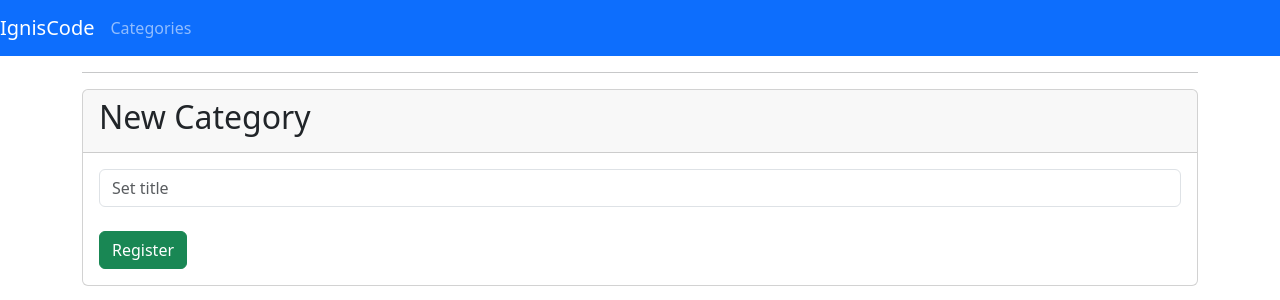
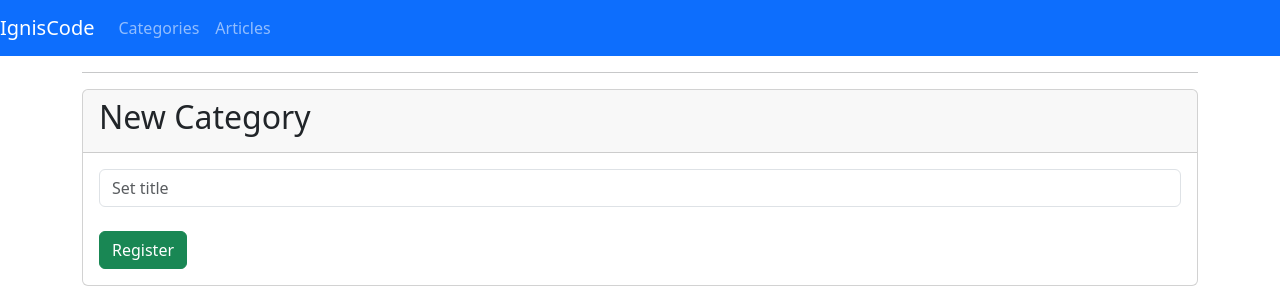
Before and after one commit to rogerioisj/simple-blog, a Node server app: page /admin/categories/new in a window 1280 px wide. Shown: the top 300 px of the page. Run offline with Node 20, Linux system fonts and the light colour scheme; some libraries are stand-ins or nearby versions.

Commit message:
feat: add butto to load articles

```diff
--- a/src/views/partials/navbar.ejs
+++ b/src/views/partials/navbar.ejs
@@ -1,4 +1,4 @@
-<nav class="navbar navbar-dark bg-primary">
+<nav class="navbar navbar-expand-lg navbar-dark bg-primary">
     <a class="navbar-brand" href="/">
         IgnisCode
     </a>
@@ -7,5 +7,8 @@
         <li class="nav-item">
             <a class="nav-link" href="/categories">Categories</a>
         </li>
+        <li class="nav-item">
+            <a class="nav-link" href="/articles">Articles</a>
+        </li>
     </ul>
 </nav>
```
